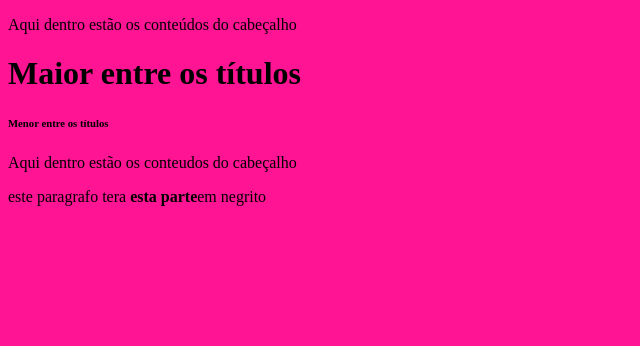
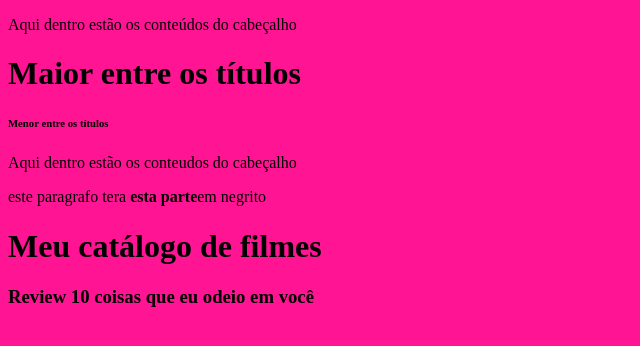
Before and after one commit to giovanacsantos/1p---A, a plain HTML site: page index.html in a window 1280 px wide. Shown: the whole page, without its empty margins (0-640 px from the left). Drawn offline with Linux system fonts and the light colour scheme.

Commit message:
Add files via upload

```diff
--- a/index.html
+++ b/index.html
@@ -15,4 +15,12 @@
         <p>este paragrafo tera <b>esta parte</b>em negrito</p>
     </header>
 </body>
-</html>
+<body>
+    <header>
+        <h1>Meu catálogo de filmes</h1>
+    </header>
+
+    <main>
+        <h3>Review 10 coisas que eu odeio em você</h3>
+    </main>
+</body>
```
